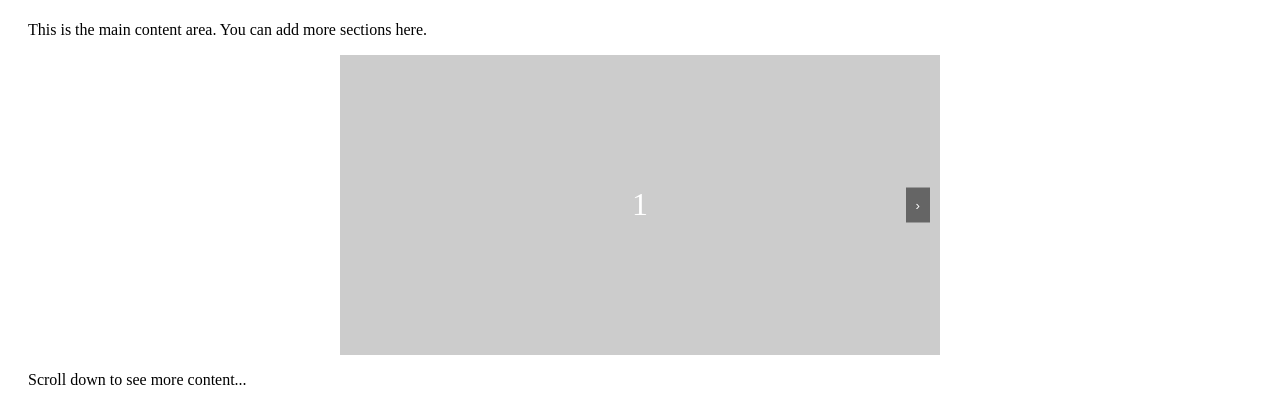
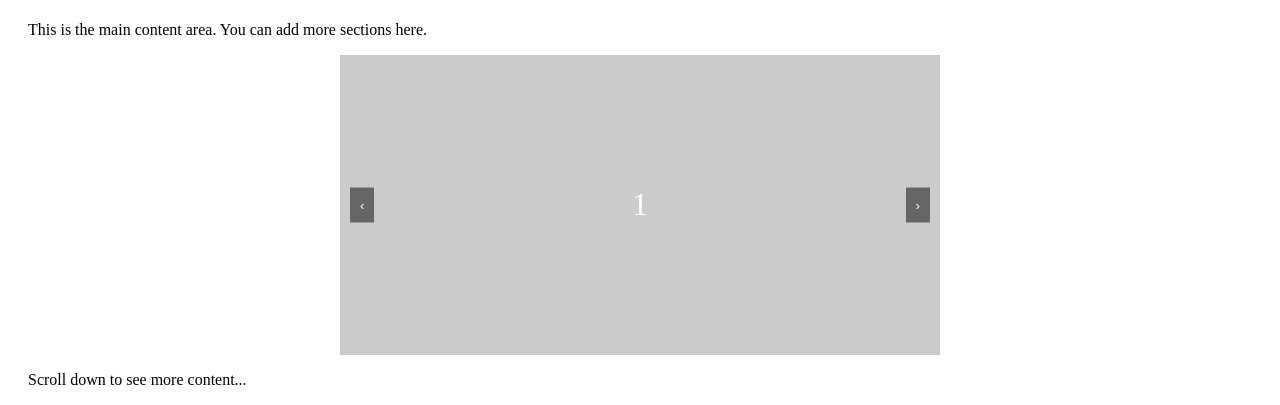
Before and after one commit to kaitchau/GenAI-Video, a React (Vite) app in the folder client/: page / in a window 1280 px wide. Shown: the part 139-544 px from the top of the page. Built offline with nearby package versions, Linux system fonts and the light colour scheme.

Commit message:
left and right buttons for carousel

```diff
--- a/client/src/components/Carousel.tsx
+++ b/client/src/components/Carousel.tsx
@@ -16,12 +16,11 @@ const Carousel = () => {
   return (
     <div className="carousel-container">
       <button className="carousel-button prev" onClick={prevSlide}>‹</button>
-      <div className="carousel-wrapper">
+      <div className="carousel-wrapper" style={{ transform: `translateX(-${currentIndex * 100}%)` }}>
         {items.map((item, index) => (
           <div
             key={index}
-            className={`carousel-item ${index === currentIndex ? 'active' : ''}`}
-            style={{ transform: `translateX(${(index - currentIndex) * 100}%)` }}
+            className="carousel-item"
           >
             {item}
           </div>
--- a/client/src/stylesheets/Carousel.css
+++ b/client/src/stylesheets/Carousel.css
@@ -22,10 +22,6 @@
     font-size: 2rem;
   }
 
-.carousel-item.active {
-    transform: scale(1.1);
-}
-
   .carousel-button {
     position: absolute;
     top: 50%;
@@ -35,6 +31,7 @@
     border: none;
     padding: 10px;
     cursor: pointer;
+    z-index: 1;
   }
 
   .carousel-button.prev {
```
Lines whose indentation alone changed are shown as unchanged.
